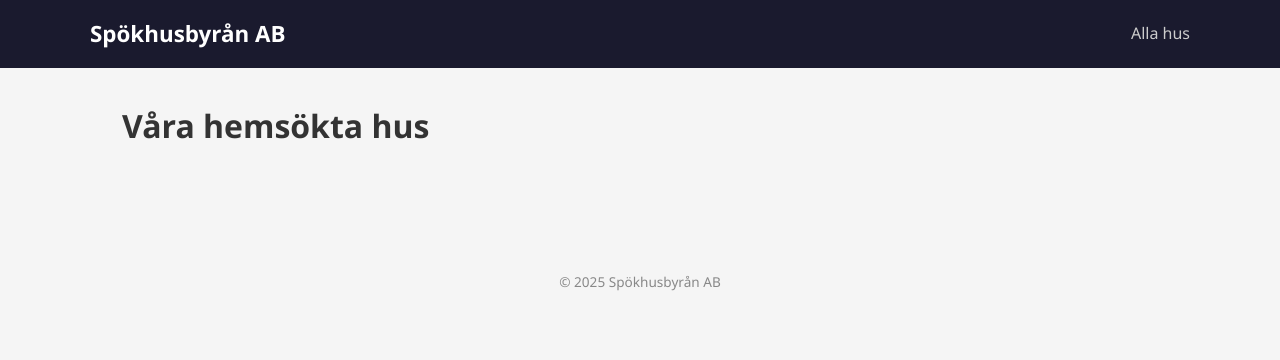
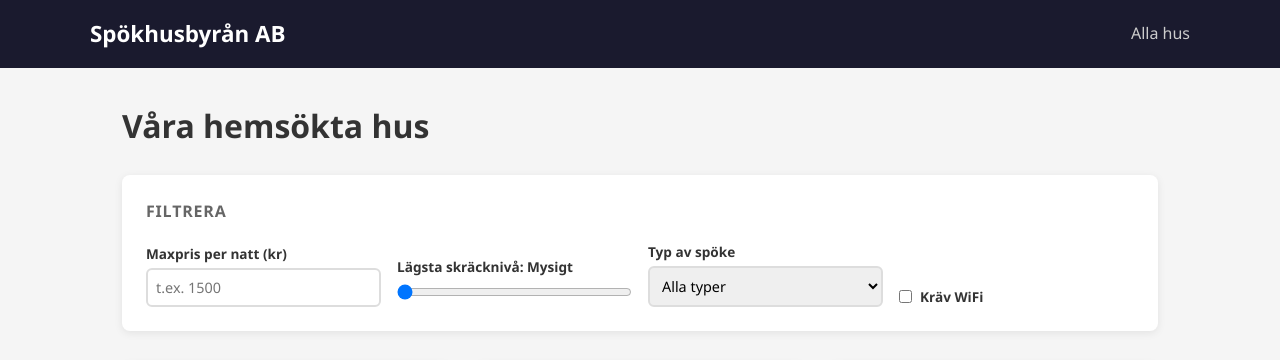
Before and after one commit to gk-lnu/1me323-assignments, a plain HTML site: page assignment4/index.html in a window 1280 px wide. Shown: the top 360 px of the page. Drawn offline with Linux system fonts and the light colour scheme.

Commit message:
filterformulär i index.html

```diff
--- a/assignment4/index.html
+++ b/assignment4/index.html
@@ -16,12 +16,42 @@
       </ul>
     </nav>
   </header>
+
   <main>
     <h1>Våra hemsökta hus</h1>
+
+    <section class="filter-section">
+      <h2>Filtrera</h2>
+      <div class="filter-form">
+        <div class="filter-field">
+          <label for="max-price">Maxpris per natt (kr)</label>
+          <input type="number" id="max-price" placeholder="t.ex. 1500">
+        </div>
+
+        <div class="filter-field">
+          <label for="scare-level">Lägsta skräcknivå: <span id="scare-label">Mysigt</span></label>
+          <input type="range" id="scare-level" min="1" max="5" value="1">
+        </div>
+
+        <div class="filter-field">
+          <label for="ghost-type">Typ av spöke</label>
+          <select id="ghost-type">
+            <option value="">Alla typer</option>
+          </select>
+        </div>
+
+        <div class="filter-field checkbox-field">
+          <input type="checkbox" id="wifi-required">
+          <label for="wifi-required">Kräv WiFi</label>
+        </div>
+      </div>
+    </section>
+
     <section id="house-list" class="house-grid"></section>
   </main>
+
   <footer>
-    <p>© 2025 Spökhusbyrån AB</p>
+    <p>© 2025 Spökhusbyrån AB — Vi hyr ut skräck sedan 1987</p>
   </footer>
 </body>
 </html>
```
